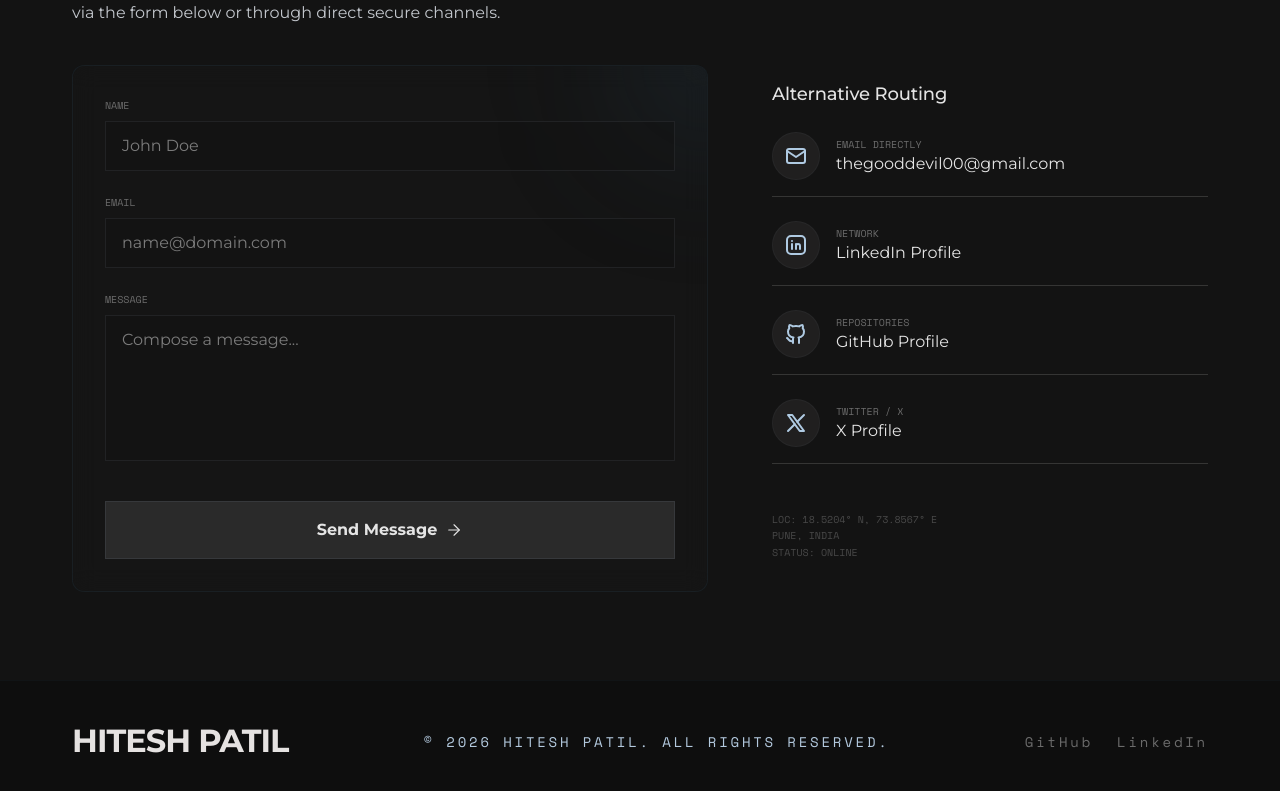
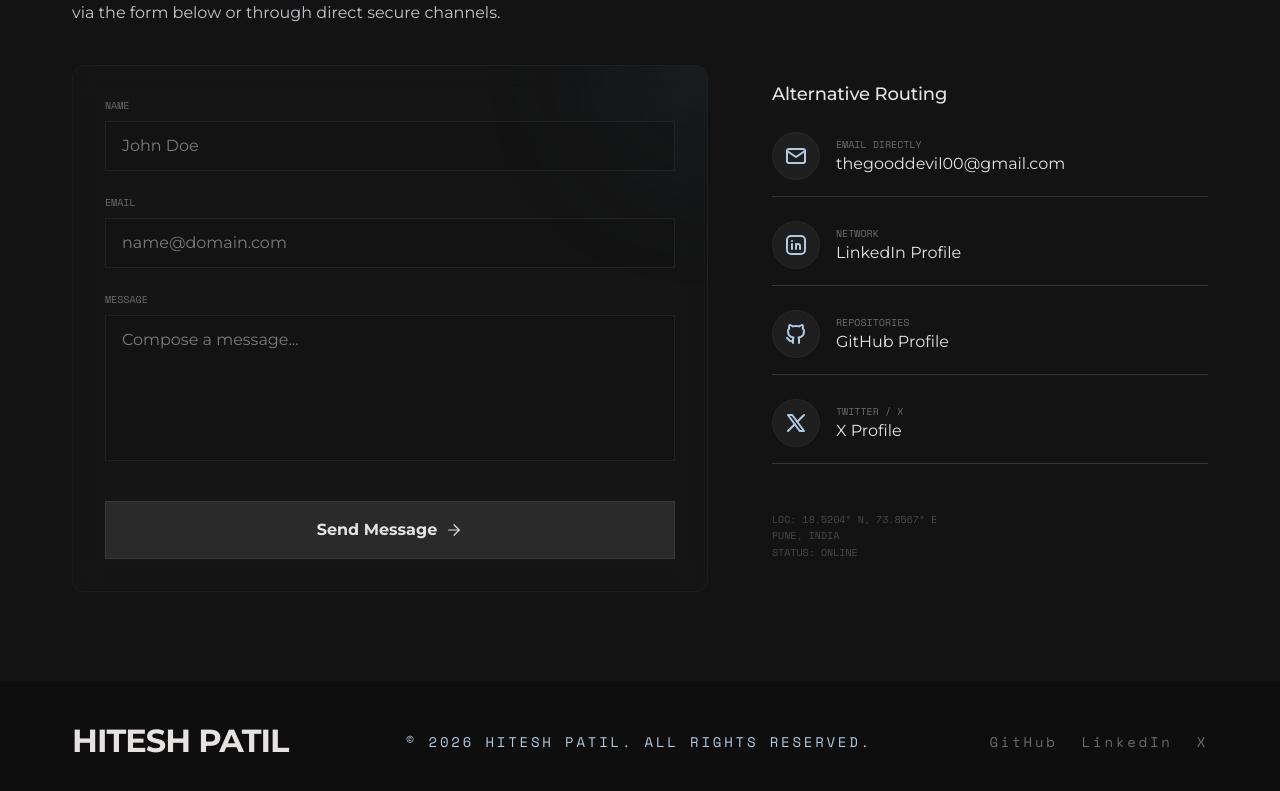
Before and after one commit to TheGoodDevil00/personal-portfolio, a Next.js app: page /contact in a window 1280 px wide. Shown: the part 239-1030 px from the top of the page. Built offline with nearby package versions, Linux system fonts and the light colour scheme.

Commit message:
feat: add twitter/x link to the footer component

```diff
--- a/components/Footer.tsx
+++ b/components/Footer.tsx
@@ -17,6 +17,9 @@ export function Footer() {
           <Link href="https://linkedin.com/in/hitesh-patil07" target="_blank" className="font-label-mono text-label-mono text-slate-hint hover:text-silver-mist hover:-translate-y-[2px] transition-all duration-300">
             LinkedIn
           </Link>
+          <Link href="https://x.com/thegooddevill" target="_blank" className="font-label-mono text-label-mono text-slate-hint hover:text-silver-mist hover:-translate-y-[2px] transition-all duration-300">
+            X
+          </Link>
         </div>
       </div>
     </footer>
```
